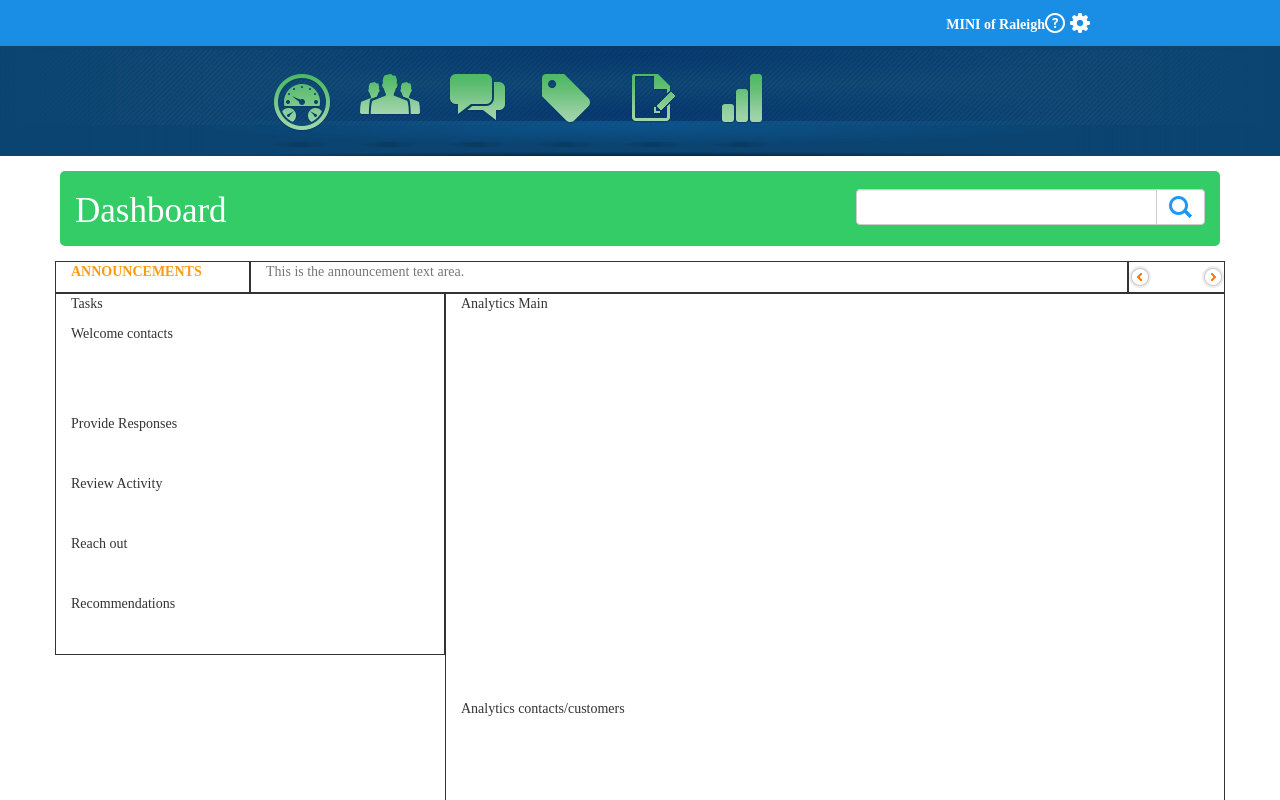
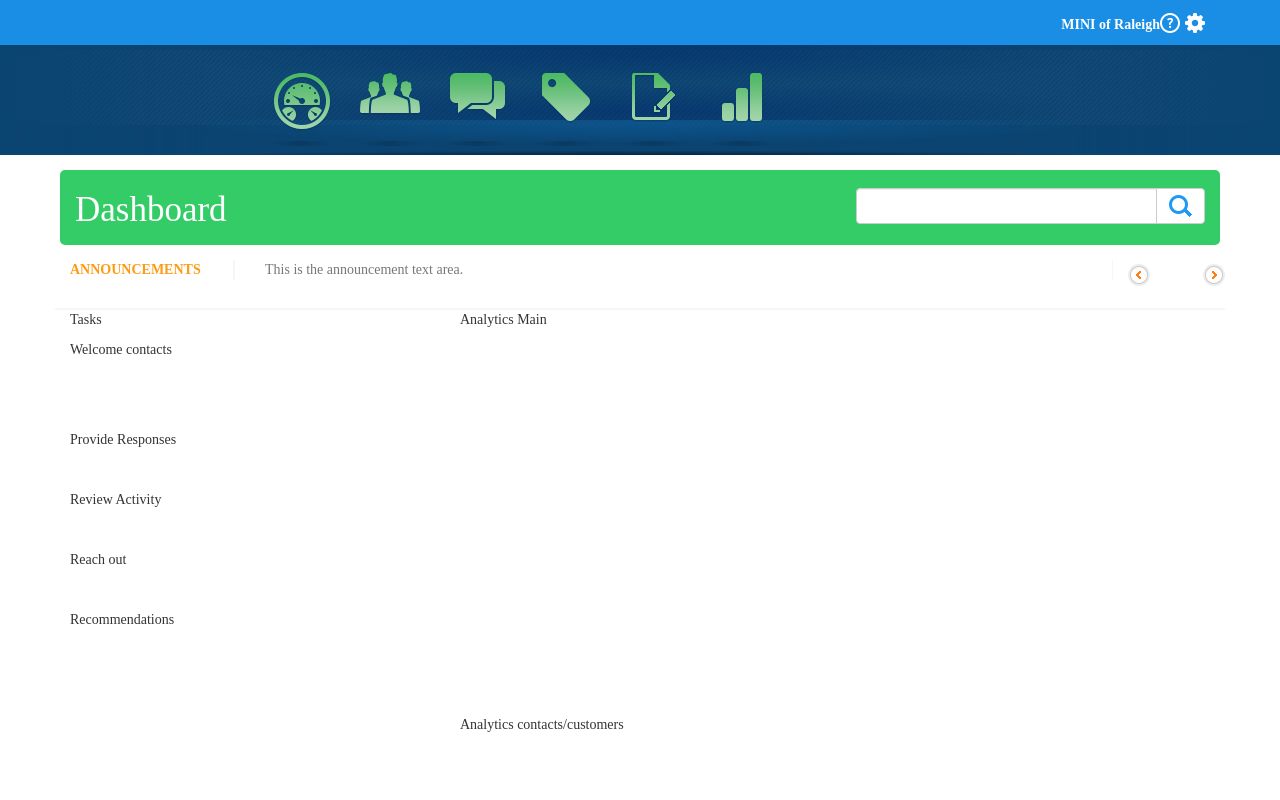
Before and after one commit to brmayes/j586-project1, a plain HTML site: page index.html in a window 1280 px wide. Shown: the top 800 px of the page. Drawn offline with nearby package versions, Linux system fonts and the light colour scheme.

Commit message:
need to leave this lab before my eyes pop out. literally just more updates...as usual.

```diff
--- a/css/styles.css
+++ b/css/styles.css
@@ -7,7 +7,11 @@ body {
 .topnav {
     background-image: url(../assets/images/menu-assets/topmenu-background.png);
     min-height: 45px;
-    padding-right: 10px;
+    padding-right: 0px;
+}
+
+.col-md-12-topnav {
+    position: relative;
 }
 
 .topnav-div {
@@ -177,22 +181,30 @@ li.mainnav-list {
 
 
 /* Main Content */
+
+.gradient {
+    background-image: url("../assets/images/application-dashboard-assets/background-gradient.png")
+}
+
 .main {
     border: solid 1px;
 }
 
-.announcments {
+.announcements {
     min-height: 50px;
+    border-bottom: solid 2px #F6F6F6;
 }
 
 .announcements-text {
     color: #FF9B13;
     font-weight: 600;
+    border-right: solid 2px #F6F6F6;
 }
 
 .announcements-text-area {
     color: #FF9B13;
-    color: #777777
+    color: #777777;
+    border-right: solid 1px #F6F6F6;
 }
 
 .announcements-text-arrows {
@@ -220,6 +232,8 @@ li.mainnav-list {
 }
 
 
+
+
 /* Footer */
 .footer {
     background-image: url(../assets/images/footer/footer-plainbackcut.png);
--- a/index.html
+++ b/index.html
@@ -32,23 +32,9 @@
 
     <!-- TOP NAV -->
     <!-- desktop -->
-      <div class="row hidden-sm hidden-xs topnav">
+      <div class="row topnav">
         <div class="container">
-          <div class="col-md-1 visible-md-12 visible-lg-12 hidden-sm hidden-xs topnav">
-            <!-- <div class="topnav-div">
-              <p class="topnav-text">
-                MINI of Raleigh
-              </p>
-            </div> -->
-          </div>
-          <div class="col-md-5 hidden-sm hidden-xs">
-            <!-- <div class="topnav-div">
-              <p class="topnav-text">
-                MINI of Raleigh
-              </p>
-            </div> -->
-          </div>
-          <div class="col-md-5 hidden-sm hidden-xs">
+          <div class="col-md-12-topnav">
             <div class="block">
               <ul class="topmenu-lists">
                 <li>
@@ -66,42 +52,13 @@
             </div>
           </div>
         </div>
-        <div class="col-md-1 visible-md visible-lg hidden-sm hidden-xs">
-          <!-- <div class="topnav-div">
-            <p class="topnav-text">
-              MINI of Raleigh
-            </p>
-          </div> -->
-        </div>
-      </div>
-
-    <!--mobile-->
-      <div class="row visible-xs visible-sm topnav">
-        <div class="col-xs-6 ">
-          <!-- <div class="topnav-div">
-            <p class="topnav-text">
-              MINI of Raleigh
-            </p>
-          </div> -->
-        </div>
-        <div class="col-xs-6 ">
-          <div class="block">
-            <div class="topmenu-icon-settings centered"></div>
-            <!--<div class="spacer-topmenu centered"></div> -->
-            <div class="topmenu-icon-help centered"></div>
-            <!--<div class="spacer-topmenu centered"></div> -->
-            <p class="topnav-text centered">
-              MINI of Raleigh
-            </p>
-          </div>
-        </div>
       </div>
 
 
 
 
 
-        <!-- MAIN NAV -->
+    <!-- MAIN NAV -->
     <!-- desktop -->
       <div class="row hidden-sm hidden-xs mainnav">
         <div class="mainnav-fill"></div>
@@ -173,23 +130,24 @@
 
       <!--announcement area-->
       <div class="row announcements">
-        <div class="col-md-2 main">
+        <div class="col-md-2">
           <p class="announcements-text">ANNOUNCEMENTS</p>
         </div>
-        <div class="col-md-9 main">
+        <div class="col-md-9">
           <p class="announcements-text-area">This is the announcement text area.</p>
         </div>
-        <div class="col-md-1 main announcements-text-arrows">
+        <div class="col-md-1 announcements-text-arrows">
           <div class="announcements-button-left"></div>
           <div class="announcements-button-right"></div>
         </div>
       </div>
 
+
       <!--main content-->
       <div class="row">
 
         <!--tasks sidebar-->
-        <div class="col-md-4 main">
+        <div class="col-md-4 ">
           <div class="row">
             <div class="col-md-12 tasks-main">
               <p>
@@ -231,7 +189,7 @@
         </div>
 
         <!--analytics main section-->
-        <div class="col-md-8 main">
+        <div class="col-md-8 ">
           <div class="row">
             <div class="col-md-12 analytics-main">
               <p>
```
